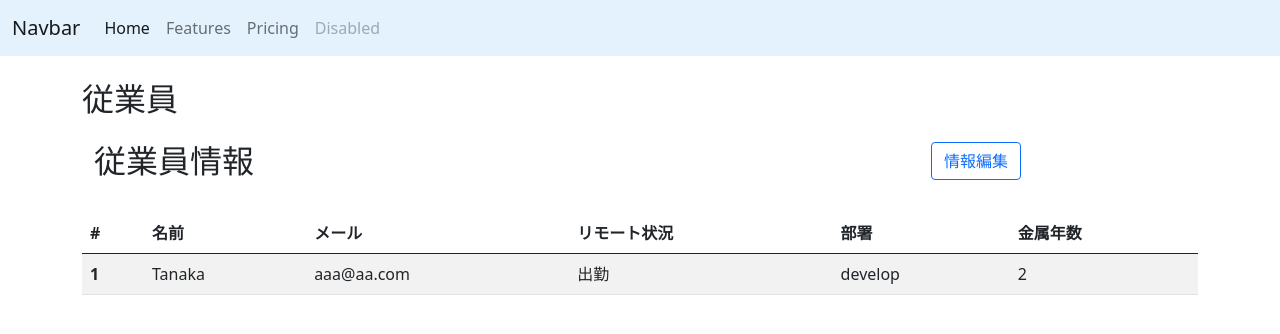
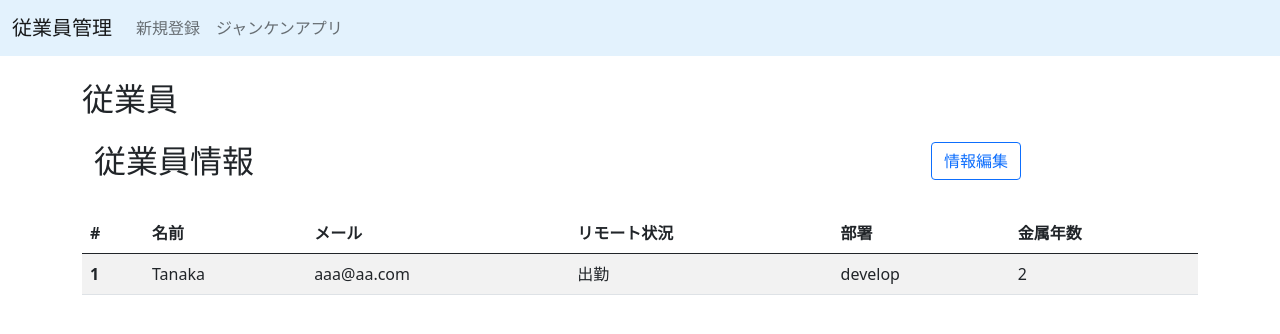
Before and after one commit to makimaki08/Flask, a Flask app: page /employees/1 in a window 1280 px wide. Shown: the top 334 px of the page. Run offline with Flask 3, Linux system fonts and the light colour scheme; data comes from the database, SQL or seed files in the repository.

Commit message:
Bootstrapのナビゲーションバーに、遷移リンクを追加

```diff
--- a/testapp/templates/layout.html
+++ b/testapp/templates/layout.html
@@ -11,16 +11,14 @@
 <body>
     <nav class="navbar navbar-expand-lg navbar-light" style="background-color: #e3f2fd;">
         <div class="container-fluid">
-          <a class="navbar-brand" href="#">Navbar</a>
+          <a class="navbar-brand" href="{{ url_for('employee_list') }}">従業員管理</a>
           <button class="navbar-toggler" type="button" data-bs-toggle="collapse" data-bs-target="#navbarNavAltMarkup" aria-controls="navbarNavAltMarkup" aria-expanded="false" aria-label="Toggle navigation">
             <span class="navbar-toggler-icon"></span>
           </button>
           <div class="collapse navbar-collapse" id="navbarNavAltMarkup">
             <div class="navbar-nav">
-              <a class="nav-link active" aria-current="page" href="#">Home</a>
-              <a class="nav-link" href="#">Features</a>
-              <a class="nav-link" href="#">Pricing</a>
-              <a class="nav-link disabled" href="#" tabindex="-1" aria-disabled="true">Disabled</a>
+              <a class="nav-link" href="{{url_for('add_employee')}}">新規登録</a>
+              <a class="nav-link" href="{{url_for('sample_form')}}">ジャンケンアプリ</a>
             </div>
           </div>
         </div>
```
